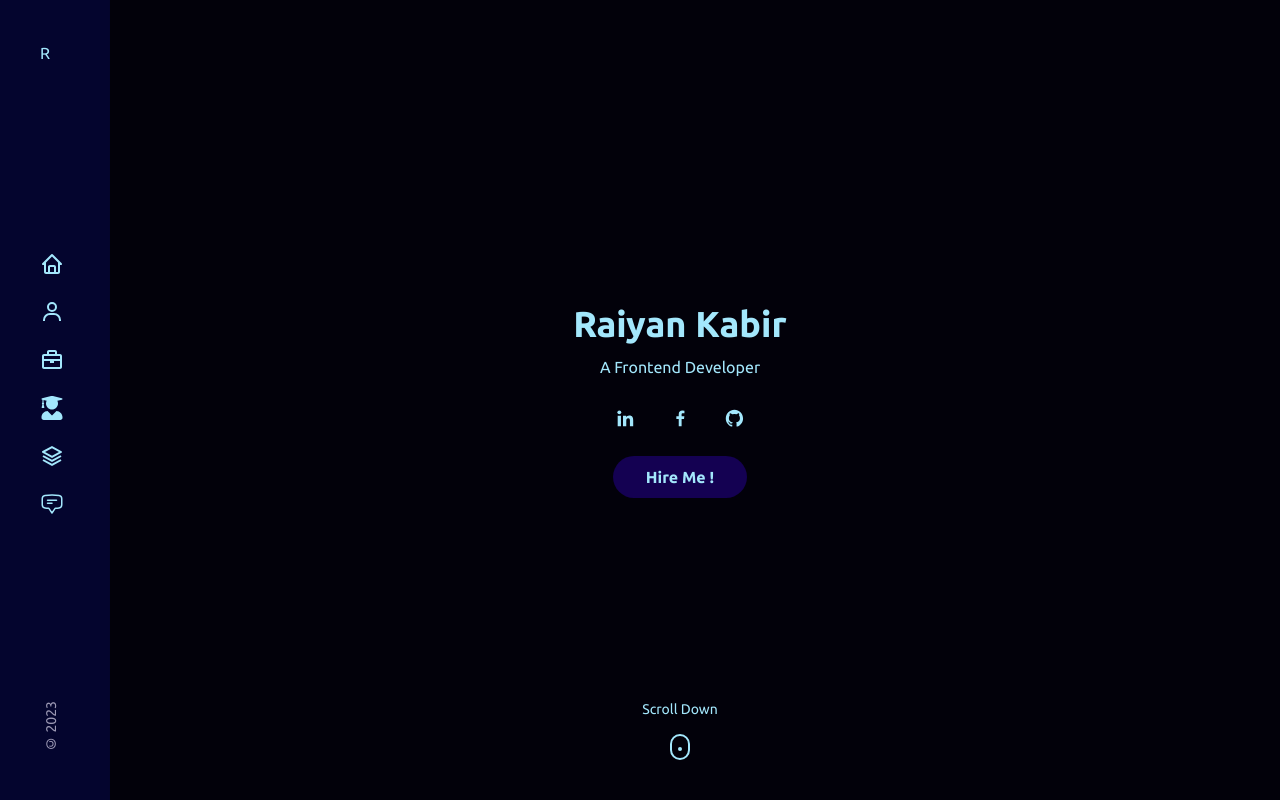
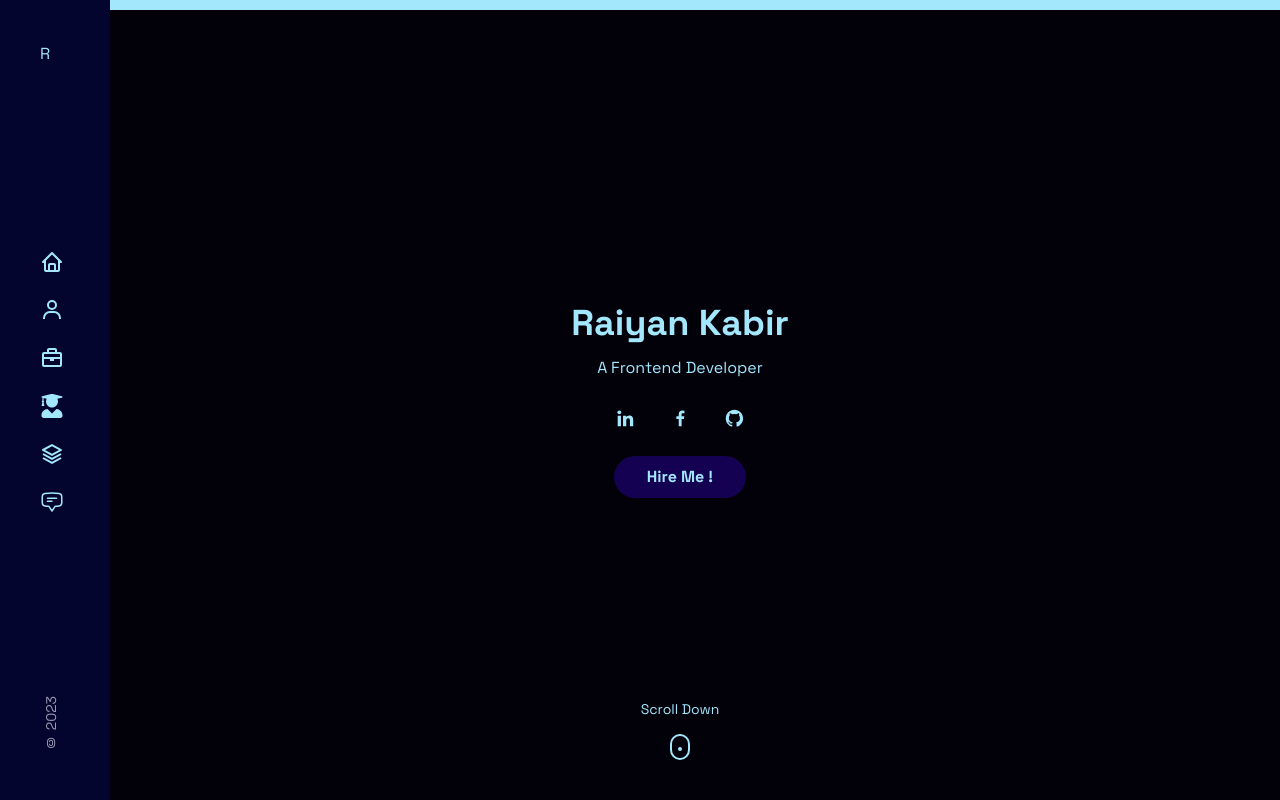
Before and after one commit to Raiyan109/raiyan-portfolio-fe, a React (Vite) app: page / in a window 1280 px wide. Shown: the top 800 px of the page. Built offline with nearby package versions, Linux system fonts and the light colour scheme.

Commit message:
page scroll from framer motion on banner-top

```diff
--- a/package.json
+++ b/package.json
@@ -11,6 +11,7 @@
   },
   "dependencies": {
     "aos": "^2.3.4",
+    "framer-motion": "^10.16.15",
     "react": "^18.2.0",
     "react-dom": "^18.2.0",
     "react-icons": "^4.10.1"
--- a/src/components/home/Home.jsx
+++ b/src/components/home/Home.jsx
@@ -3,13 +3,17 @@ import './home.css'
 import HeaderSocials from './HeaderSocials';
 import ScrollDown from './ScrollDown';
 import Shapes from './Shapes';
+import { motion, useScroll } from "framer-motion";
 
 const Home = () => {
+    const { scrollYProgress } = useScroll();
     return (
         <section className="home container" id="home">
-            <div className="intro"
-
-            >
+            <div className="intro">
+                <motion.div
+                    className="progress-bar"
+                    style={{ scaleX: scrollYProgress }}
+                />
                 <div
                 // data-aos='zoom-in'
                 // data-aos-delay='50'
--- a/src/components/home/home.css
+++ b/src/components/home/home.css
@@ -4,6 +4,16 @@
     display: flex;
     align-items: center;
     justify-content: center;
+}
+
+.progress-bar {
+    position: fixed;
+    top: 0;
+    left: 0;
+    right: 0;
+    height: 10px;
+    background: var(--text-color);
+    transform-origin: 0%;
 }
 
 .intro {
--- a/src/index.css
+++ b/src/index.css
@@ -1,5 +1,5 @@
 /* @import url('https://fonts.googleapis.com/css2?family=Poppins:wght@300;400;600;700&family=Rubik:wght@400;500;600;700&display=swap'); */
-@import url('https://fonts.googleapis.com/css2?family=Ubuntu:wght@400;500;700&display=swap');
+@import url('https://fonts.googleapis.com/css2?family=Space+Grotesk:wght@300;400;500;700&family=Ubuntu:wght@400;500;700&display=swap');
 
 @tailwind base;
 @tailwind components;
@@ -22,7 +22,8 @@
 
     /* ====================Font and Typography===================== */
     /* .5rem = 8px  |  1rem = 16px */
-    --body-font: 'Ubuntu', sans-serif;
+    --body-font: 'Space Grotesk', sans-serif;
+    /* --body-font: 'Ubuntu', sans-serif; */
     /* --body-font: 'Rubik', sans-serif; */
     --h1-font-size: 2.25rem;
     --h2-font-size: 1.5rem;
```
Also changed, not shown: 2 other files (tests, documents, lock files or other folders).
